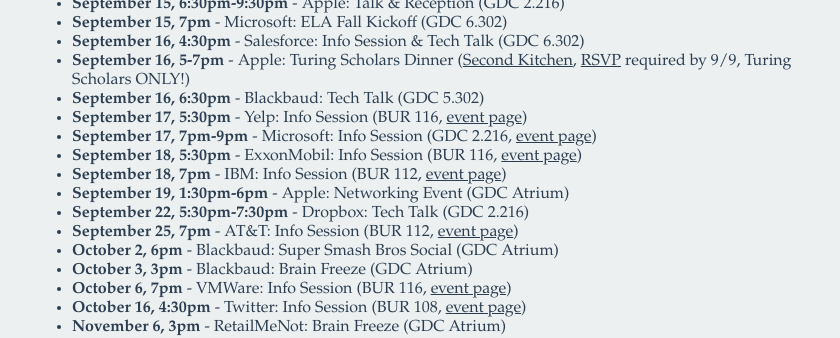
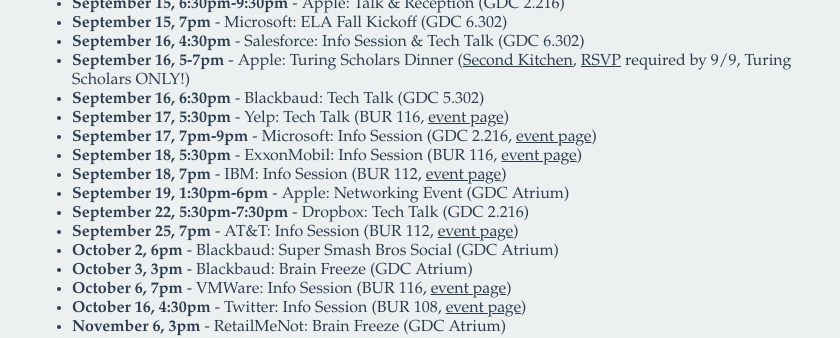
Before and after one commit to mattbroussard/mattbroussard.github.io, a Jekyll site: the page built from teaching/fall2014/pod/index.md, in a window 1280 px wide. Shown: the part 1934-2272 px from the top of the page, without its empty margins (218-1058 px from the left). Built offline with Jekyll 4.4.1, drawn with Linux system fonts in a browser that asks for light colours; nearby versions of some CDN libraries; comment, search, counter and statistics services are not loaded.

Commit message:
added Yelp talk info to pod page

```diff
--- a/teaching/fall2014/pod/index.md
+++ b/teaching/fall2014/pod/index.md
@@ -107,7 +107,7 @@
 - **September 16, 4:30pm** - Salesforce: Info Session & Tech Talk (GDC 6.302)
 - **September 16, 5-7pm** - Apple: Turing Scholars Dinner ([Second Kitchen](http://congressaustin.com/second/), [RSVP](https://docs.google.com/forms/d/1UPVwz7FLbWx9QF3jykI4yNwpFH0SFuIInHAaiGO7fko/viewform) required by 9/9, Turing Scholars ONLY!)
 - **September 16, 6:30pm** - Blackbaud: Tech Talk (GDC 5.302)
-- **September 17, 5:30pm** - Yelp: Info Session (BUR 116, [event page](https://www.facebook.com/events/699242440124992/))
+- **September 17, 5:30pm** - Yelp: Tech Talk (BUR 116, [event page](https://www.facebook.com/events/795355387198773/))
 - **September 17, 7pm-9pm** - Microsoft: Info Session (GDC 2.216, [event page](http://www.cs.utexas.edu/events/53130))
 - **September 18, 5:30pm** - ExxonMobil: Info Session (BUR 116, [event page](https://www.facebook.com/events/271164159735025/))
 - **September 18, 7pm** - IBM: Info Session (BUR 112, [event page](https://www.facebook.com/events/1442652739353995/))
```
